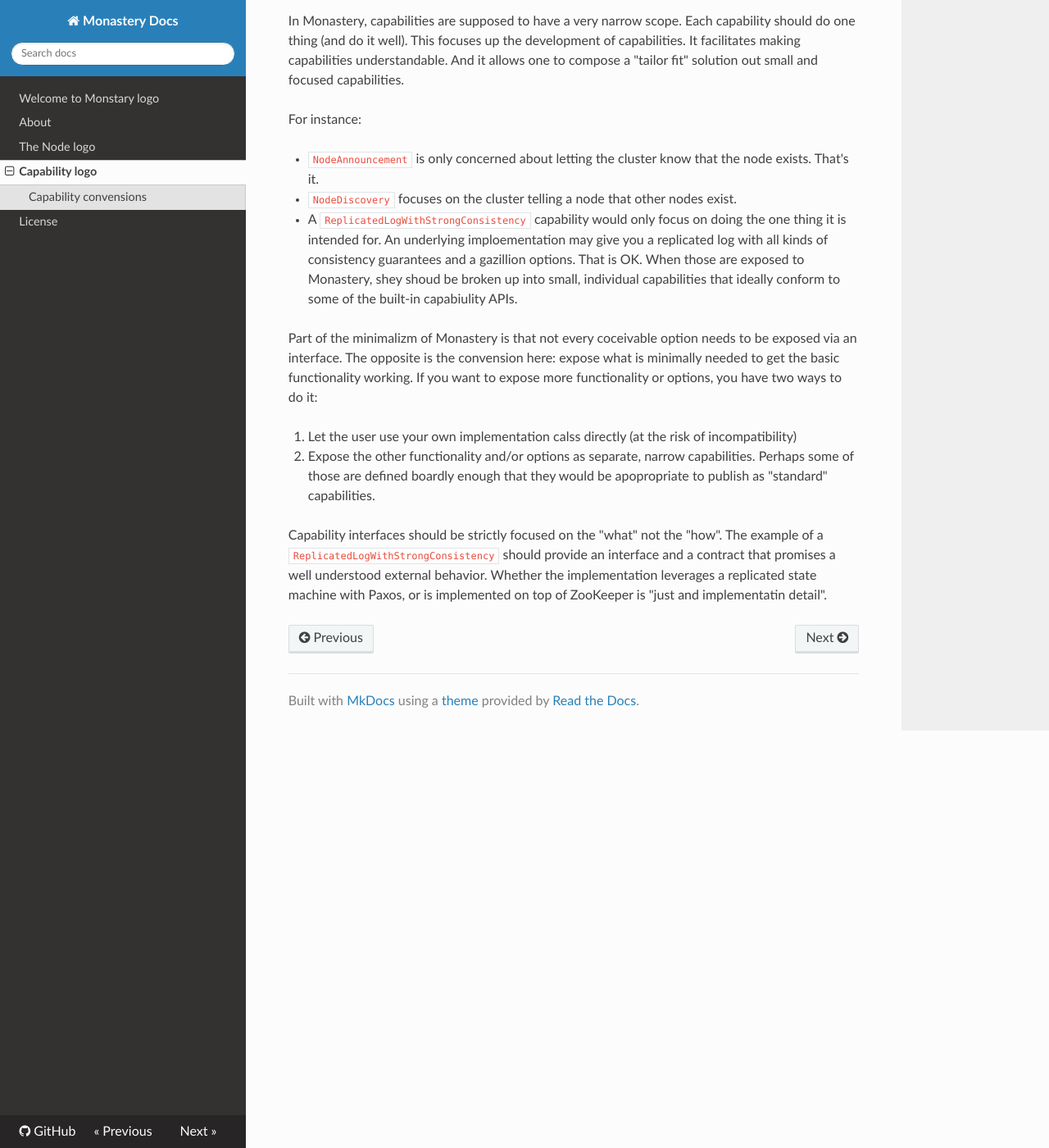
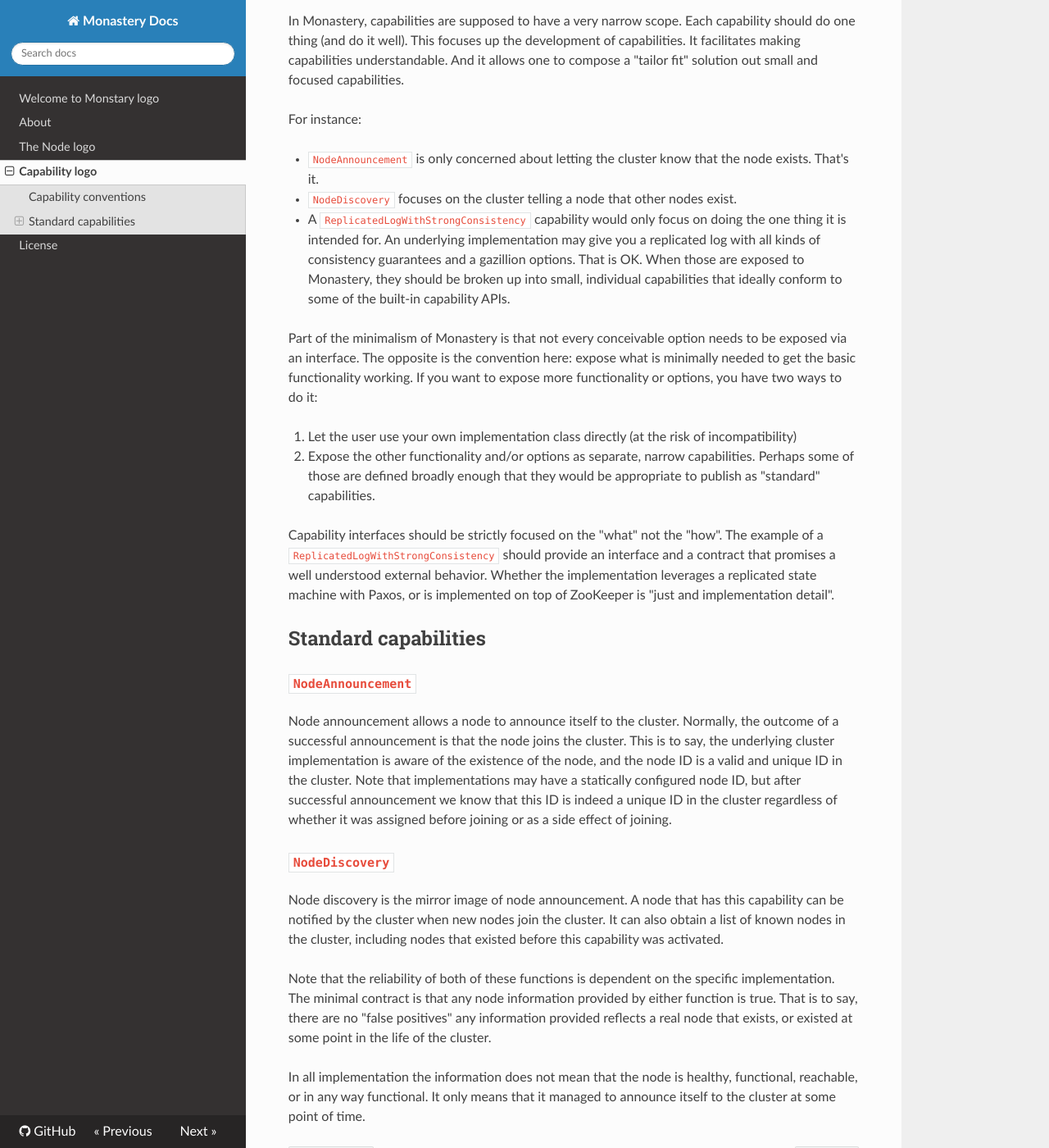
Before and after one commit to arnonmoscona/monastery-docs, an MkDocs documentation site: the page built from docs/Capabilities.md, in a window 1280 px wide and 1400 px high, scrolled down 962 px. Shown: the whole window at 82% size. Built offline with MkDocs 1.6.1, drawn with Linux system fonts in a browser that asks for light colours; nearby versions of some CDN libraries; old or Windows-style settings are respelled for this version of MkDocs; some of the changed text lies outside the part shown.

Commit message:
more capability documentation

```diff
--- a/docs/Capabilities.md
+++ b/docs/Capabilities.md
@@ -9,7 +9,7 @@ The elementary lifecycle of a capability allows a capability to interact with it
 * After the capability is added to a node it is bound to the node, so that it can maintain a reference to the node (if it wishes to). At this stage the final set of capabilities of the node is not yet known. If the capability needs other capabilities to function, it should wait until all capabilities have been added before attempting to resolve all of its dependencies.
 * When all capabilities have been added to the node, but before the build is complete, the node or the builder will call onAllCapabilitiesBound() so that the capability may resolve its dependencies on other capabilities or on some aspect of the node implementation. At this stage the capability may know whether it can function or not, and may signal dissatisfaction via an exception.
 
-## Capability convensions
+## Capability conventions
 
 In Monastery, capabilities are supposed to have a very narrow scope. Each capability should do one thing (and do it well). This focuses up the development of capabilities. It facilitates making capabilities understandable. And it allows one to compose a "tailor fit" solution out small and focused capabilities.
 
@@ -17,11 +17,25 @@ For instance:
 
 * `NodeAnnouncement` is only concerned about letting the cluster know that the node exists. That's it.
 * `NodeDiscovery` focuses on the cluster telling a node that other nodes exist.
-* A `ReplicatedLogWithStrongConsistency` capability would only focus on doing the one thing it is intended for. An underlying imploementation may give you a replicated log with all kinds of consistency guarantees and a gazillion options. That is OK. When those are exposed to Monastery, shey shoud be broken up into small, individual capabilities that ideally conform to some of the built-in capabiulity APIs.
+* A `ReplicatedLogWithStrongConsistency` capability would only focus on doing the one thing it is intended for. An underlying implementation may give you a replicated log with all kinds of consistency guarantees and a gazillion options. That is OK. When those are exposed to Monastery, they should be broken up into small, individual capabilities that ideally conform to some of the built-in capability APIs.
 
-Part of the minimalizm of Monastery is that not every coceivable option needs to be exposed via an interface. The opposite is the convension here: expose what is minimally needed to get the basic functionality working. If you want to expose more functionality or options, you have two ways to do it:
+Part of the minimalism of Monastery is that not every conceivable option needs to be exposed via an interface. The opposite is the convention here: expose what is minimally needed to get the basic functionality working. If you want to expose more functionality or options, you have two ways to do it:
 
-1. Let the user use your own implementation calss directly (at the risk of incompatibility)
-2. Expose the other functionality and/or options as separate, narrow capabilities. Perhaps some of those are defined boardly enough that they would be apopropriate to publish as "standard" capabilities.
+1. Let the user use your own implementation class directly (at the risk of incompatibility)
+2. Expose the other functionality and/or options as separate, narrow capabilities. Perhaps some of those are defined broadly enough that they would be appropriate to publish as "standard" capabilities.
 
-Capability interfaces should be strictly focused on the "what" not the "how". The example of a `ReplicatedLogWithStrongConsistency` should provide an interface and a contract that promises a well understood external behavior. Whether the implementation leverages a replicated state machine with Paxos, or is implemented on top of ZooKeeper is "just and implementatin detail".
+Capability interfaces should be strictly focused on the "what" not the "how". The example of a `ReplicatedLogWithStrongConsistency` should provide an interface and a contract that promises a well understood external behavior. Whether the implementation leverages a replicated state machine with Paxos, or is implemented on top of ZooKeeper is "just and implementation detail".
+
+## Standard capabilities
+
+### `NodeAnnouncement`
+
+Node announcement allows a node to announce itself to the cluster. Normally, the outcome of a successful announcement is that the node joins the cluster. This is to say, the underlying cluster implementation is aware of the existence of the node, and the node ID is a valid and unique ID in the cluster. Note that implementations may have a statically configured node ID, but after successful announcement we know that this ID is indeed a unique ID in the cluster regardless of whether it was assigned before joining or as a side effect of joining.
+
+### `NodeDiscovery`
+
+Node discovery is the mirror image of node announcement. A node that has this capability can be notified by the cluster when new nodes join the cluster. It can also obtain a list of known nodes in the cluster, including nodes that existed before this capability was activated.
+
+Note that the reliability of both of these functions is dependent on the specific implementation. The minimal contract is that any node information provided by either function is true. That is to say, there are no "false positives" any information provided reflects a real node that exists, or existed at some point in the life of the cluster.
+
+In all implementation the information does not mean that the node is healthy, functional, reachable, or in any way functional. It only means that it managed to announce itself to the cluster at some point of time.
```
